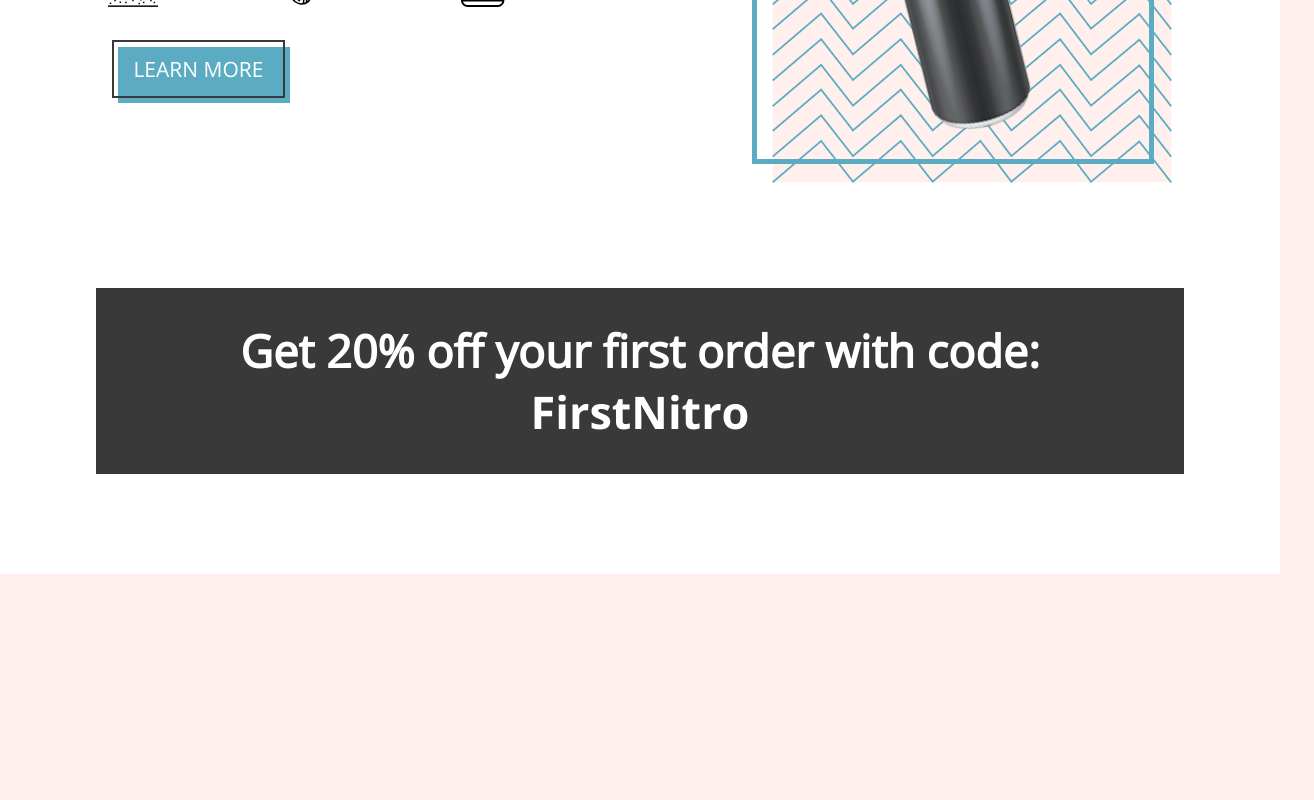
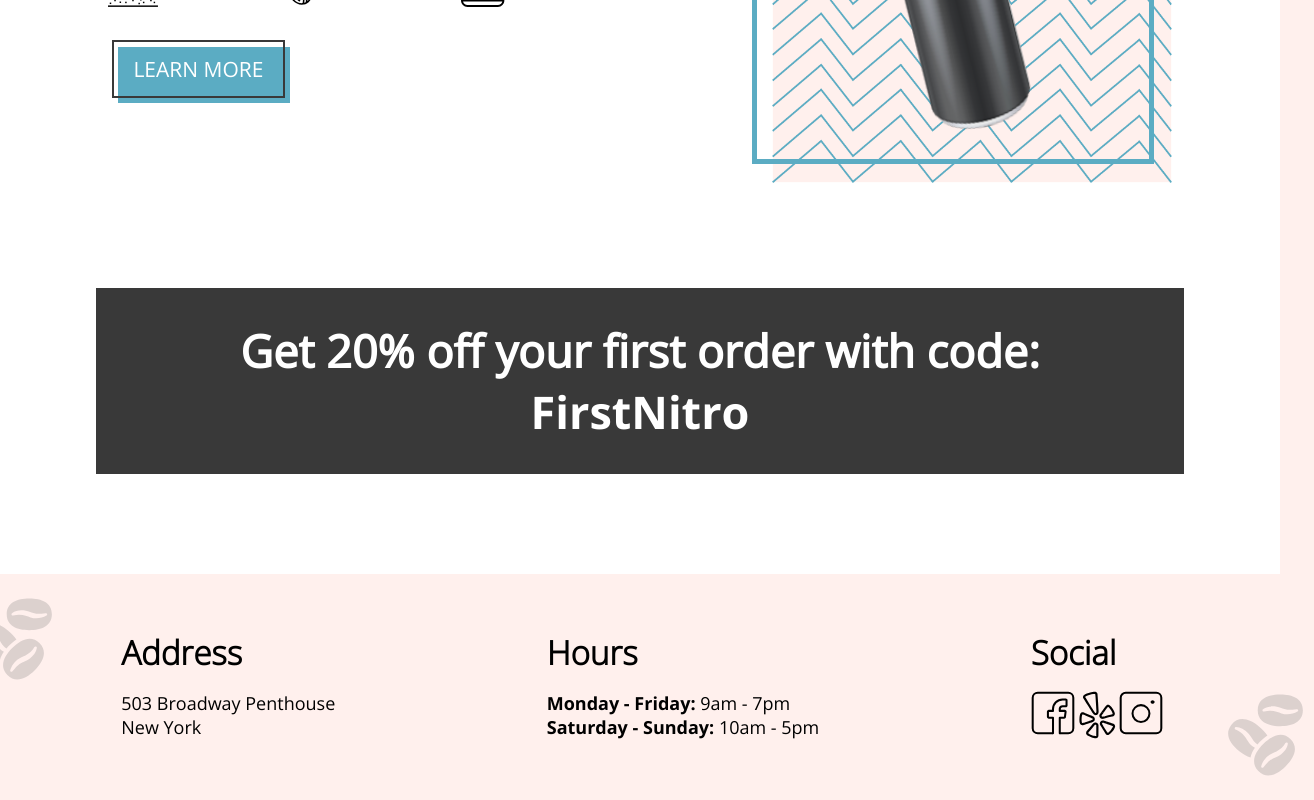
Before and after one commit to matthewjung04/portfolio-coffee-shop, a React (Vite) app: page / in a window 1280 px wide. Shown: the part 1873-2673 px from the top of the page, 1314 px wide, since content can reach past the window. Before the commit the page ends 2447 px from the top, so only its background shows below. Built offline with nearby package versions, Linux system fonts and the light colour scheme.

Commit message:
add footer section to homepage

```diff
--- a/src/App.scss
+++ b/src/App.scss
@@ -6,4 +6,5 @@ body {
   background-color: $Nitro-Pink;
   padding: 0;
   margin: 0;
+  overflow-x: hidden;
 }
--- a/src/components/Footer/Footer.jsx
+++ b/src/components/Footer/Footer.jsx
@@ -6,16 +6,43 @@ import './Footer.scss'
 
 function Footer() {
   return (
-    <section className='homepage__footer'>
-      <article className='homepage__footer__address'>
+    <section className='footer'>
+      <img src={coffeeBeanBackground} alt='coffee background' className='footer__background--top'/>
+      <article className='footer__blocks'>
+        <div className='footer__blocks__address'>
+          <h2 className='footer__blocks__address__title'>Address</h2>
+          <p className='footer__blocks__address__desc'>503 Broadway Penthouse</p>
+          <p className='footer__blocks__address__desc'>New York</p>
+        </div>
 
+        <div className='footer__blocks__hours'>
+          <h2 className='footer__blocks__hours__title'>Hours</h2>
+          <p className='footer__blocks__hours__desc'>
+            <span className='footer__blocks__hours__desc--bold'>Monday - Friday: </span>
+            9am - 7pm
+          </p>
+          <p className='footer__blocks__hours__desc'>
+            <span className='footer__blocks__hours__desc--bold'>Saturday - Sunday: </span>
+            10am - 5pm
+          </p>
+        </div>
+
+        <div className='footer__blocks__social'>
+          <h2 className='footer__blocks__social__title'>Social</h2>
+          <div className='footer__blocks__social__icons'>
+            <a href='https://www.facebook.com/' target='blank'>
+              <img src={facebookIcon} alt='Facebook logo' className='footer__blocks__social__icons__images'/>
+            </a>
+            <a href='https://www.yelp.com/' target='blank'>
+              <img src={yelpIcon} alt='Yelp logo' className='footer__blocks__social__icons__images'/>
+            </a>
+            <a href='https://www.instagram.com/' target='blank'>
+              <img src={instagramIcon} alt='Instagram logo' className='footer__blocks__social__icons__images'/>
+            </a>
+          </div>
+        </div>
       </article>
-      <article className='homepage__footer__hours'>
-
-      </article>
-      <article className='homepage__footer__social'>
-
-      </article>
+      <img src={coffeeBeanBackground} alt='coffee background' className='footer__background--bottom'/>
     </section>
   )
 }
--- a/src/components/Footer/Footer.scss
+++ b/src/components/Footer/Footer.scss
@@ -2,3 +2,82 @@
 @use '../../styles/partials/fonts' as *;
 @use '../../styles/partials/mixins' as *;
 @use '../../styles/partials/variables' as *;
+
+.footer {
+  display: flex;
+  flex-direction: row;
+
+  padding: 3.5rem 0;
+
+  &__background {
+    &--top {
+      width: 7.5rem;
+      opacity: 25%;
+
+      position: relative;
+      top: -3rem;
+      left: -2.125rem;
+    }
+
+    &--bottom {
+      width: 7.5rem;
+      opacity: 25%;
+
+      position: relative;
+      bottom: -3rem;
+      right: -2.125rem;
+    }
+  }
+
+  &__blocks {
+    width: 100%;
+    padding: 0 1.5rem;
+
+    display: flex;
+    flex-direction: row;
+    justify-content: space-between;
+
+    &__address {
+      &__title {
+        @include subheader-font;
+        margin: 0;
+        margin-bottom: 1rem;
+      }
+
+      &__desc {
+        margin: 0;
+      }
+    }
+
+    &__hours {
+      &__title {
+        @extend .footer__blocks__address__title;
+      }
+
+      &__desc {
+        margin: 0;
+
+        &--bold {
+          @include footer-bold-font;
+        }
+
+      }
+    }
+
+    &__social {
+      &__title {
+        @extend .footer__blocks__address__title;
+      }
+
+      &__icons {
+        width: 10vw;
+        display: flex;
+        flex-direction: row;
+        justify-content: space-between;
+        &__images {
+          width: 2.75rem;
+        }
+      }
+    }
+  }
+}
--- a/src/pages/HomePage/HomePage.jsx
+++ b/src/pages/HomePage/HomePage.jsx
@@ -89,6 +89,8 @@ function HomePage() {
           <span className='homepage__discount__bold'> FirstNitro</span>
         </h1>
       </article>
+
+      <Footer />
     </section>
   )
 }
--- a/src/styles/partials/_mixins.scss
+++ b/src/styles/partials/_mixins.scss
@@ -56,6 +56,11 @@
   font-size: 45px;
 }
 
+@mixin footer-bold-font {
+  font-family: Open-Sans-Bold;
+  font-size: 18px;
+}
+
 // Components
 @mixin buttons {
   background-color: $Nitro-Blue;
```
